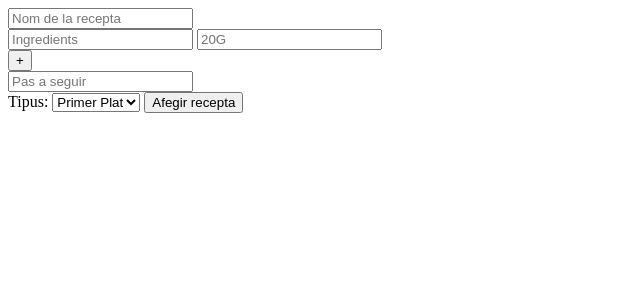
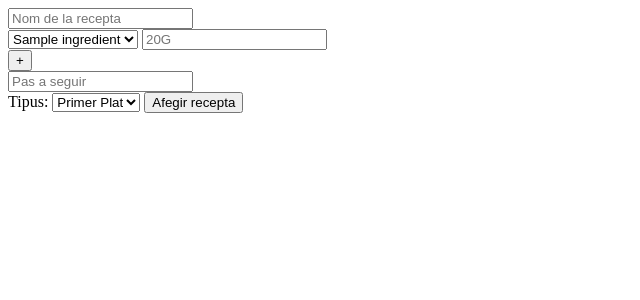
Before and after one commit to FrancescQuintoAnguera/MyEat, a Flask app: template templates/newrecipe.html in a window 1280 px wide. Shown: the top 300 px of the page, without its empty margins (0-640 px from the left). Run offline with Flask 3, Linux system fonts and the light colour scheme; the template is opened without the code that fills it: most values are stand-ins (such as "Sample title", 1, 10 or a date in 2020); parts of the project's set-up code (start-up, migrations or seed data) failed here and were passed over; some libraries are stand-ins or nearby versions.

Commit message:
SQL connection works

```diff
--- a/main.py
+++ b/main.py
@@ -71,29 +71,53 @@ def index():
 @app.route("/newrecipe", methods=['GET','POST'])
 def newrecipe():
     if request.method == 'GET':
-        return render_template("newrecipe.html")
+
+        try:
+            with sclient.cursor() as cursor:
+                sql = "SELECT id, nom FROM ingredients"
+                cursor.execute(sql)
+                ingredients = cursor.fetchall()
+
+            return render_template("newrecipe.html", ingredients=ingredients)
+
+        except Exception as e:
+            return f"Error as load: {str(e)}"
 
     elif request.method == 'POST':
+
         name = request.form['name']
         steps = request.form['steps']
         type = request.form['type']
         author_id = session.get('id')
+        weight = request.form['weight']
+        selectedIngredinets = request.form.getlist('ingredients')
 
         if not author_id:
             return render_template("login.html", error="Inicia la sessió per afegir una recepta")
 
         try:
             with sclient.cursor() as cursor:
-                print("entran al cusor")
+
                 sql = """
                     INSERT INTO receptes (titol, tipus, pasos, autor_id)
                     VALUES (%s, %s, %s, %s)
-            """
+                """
                 cursor.execute(sql,(name, type ,steps, author_id))
+                recipe_id = cursor.lastrowid
+
+                manyToMany = """
+                    INSERT INTO recepta_ingredients (recepta_id, ingredient_id, pes)
+                    VALUES (%s, %s, %s)
+                """
+
+                for ingredient_id in selectedIngredinets:
+                    cursor.execute(manyToMany,(recipe_id, ingredient_id, weight))
 
             sclient.commit()
+            return render_template("index.html", message="Recepta afegida correctament!")
 
         except Exception as e:
+            sclient.rollback()
             return f"Error to login: {str(e)}"
 
 
--- a/static/app.js
+++ /dev/null
@@ -1,10 +0,0 @@
-function addIngredient() {
-    const ingredientsDiv = document.getElementById("ingredients");
-    const newIngredientDiv = document.createElement("div");
-    newIngredientDiv.classList.add("ingredientsDiv");
-    newIngredientDiv.innerHTML = `
-        <input type="text" class="ingredients" name="ing_recepta" placeholder="Ingredients" required>
-        <input type="text" class="quantitats" name="quant_recepta" placeholder="20G" required>
-    `;
-    ingredientsDiv.appendChild(newIngredientDiv);
-}
--- a/templates/newrecipe.html
+++ b/templates/newrecipe.html
@@ -4,7 +4,8 @@
     <meta charset="UTF-8">
     <meta name="viewport" content="width=device-width, initial-scale=1.0">
     <title>Document</title>
-    <script src="/static/app.js"></script>
+    <link href="https://cdn.jsdelivr.net/npm/select2@4.1.0-rc.0/dist/css/select2.min.css" rel="stylesheet" />
+    <script src="https://cdn.jsdelivr.net/npm/select2@4.1.0-rc.0/dist/js/select2.min.js"></script>
 </head>
 <body>
     <main>
@@ -13,10 +14,14 @@
 
             <div id="ingredientsForm">
                 <div id="ingredients">
-                    <div class="ingredientsDiv">
-                        <input type="text" name="ingredients" placeholder="Ingredients" required>
-                        <input type="text" name="grams" placeholder="20G" required>
-                    </div>
+                    <select name="ingredients" id="ingredients"  required>
+                        {% for ingredient in ingredients %}
+                            <option value="{{ ingredient[0] }}">{{ ingredient[1] }}</option>
+                        {% endfor %}
+                    </select>
+
+                    <input type="text" name="weight" placeholder="20G" required>
+
                 </div>
                 <button type="button" id="addIngredients" onclick="addIngredient()">+</button>
             </div>
@@ -41,6 +46,22 @@
         if (error) {
             alert(error);
         }
+        function addIngredient() {
+            const ingredientsDiv = document.getElementById("ingredients");
+            const newIngredientDiv = document.createElement("div");
+            newIngredientDiv.classList.add("ingredientsDiv");
+            newIngredientDiv.innerHTML = `
+
+            <select name="ingredients" id="ingredients"  required>
+                {% for ingredient in ingredients %}
+                        <option value="{{ ingredient[0] }}">{{ ingredient[1] }}</option>
+                {% endfor %}
+            </select>
+            <input type="text" class="quantitats" name="quant_recepta" placeholder="20G" required>
+            `;
+            ingredientsDiv.appendChild(newIngredientDiv);
+        }
+
     </script>
 </body>
 </html>
```
